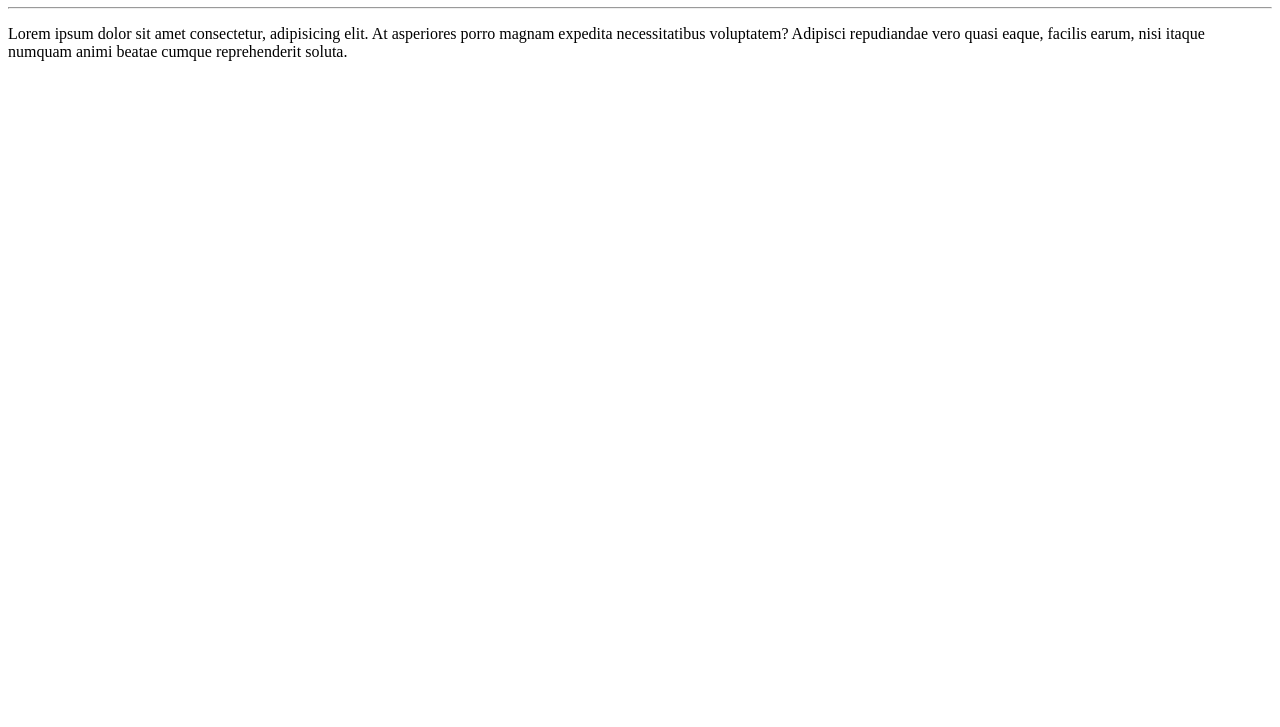
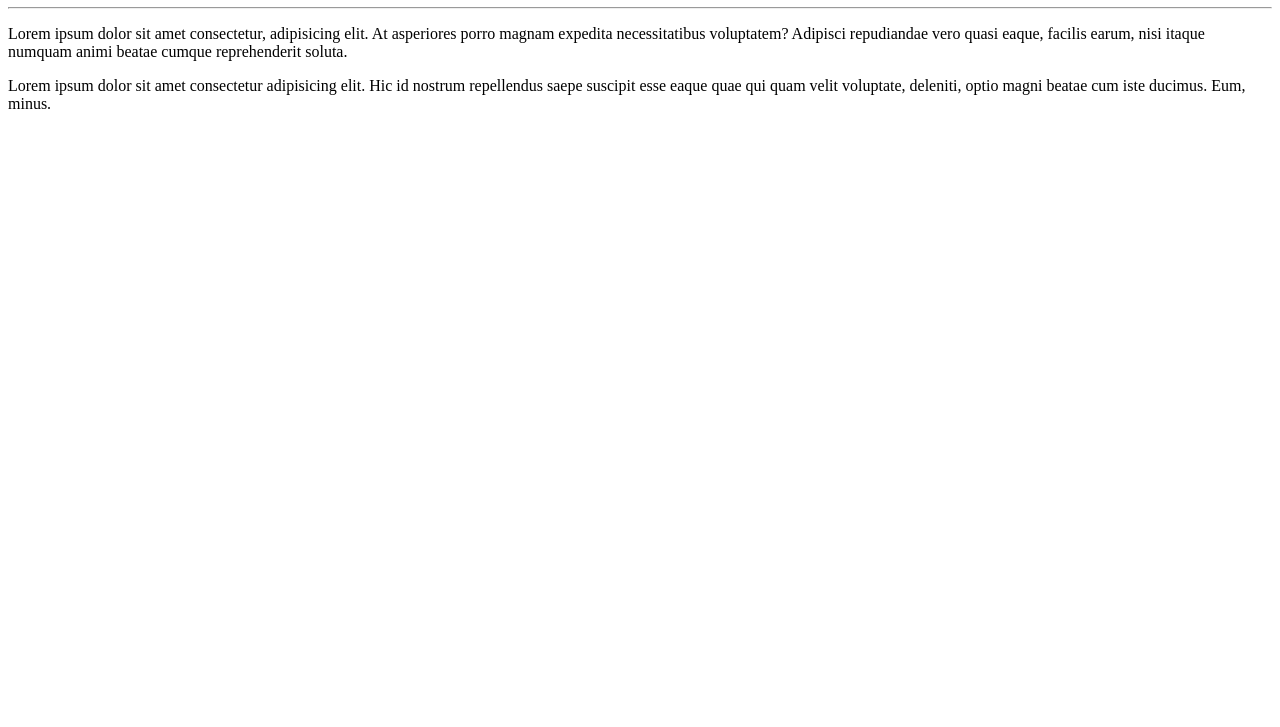
Before and after one commit to willamsdionisio/Ola-Mundo, a plain HTML site: page Site Exemplo/index.html in a window 1280 px wide. Shown: the part 73-800 px from the top of the page. Drawn offline with Linux system fonts and the light colour scheme.

Commit message:
Adicionei mais um parágrafo

```diff
--- a/Site Exemplo/index.html
+++ b/Site Exemplo/index.html
@@ -10,5 +10,8 @@
     <h1>Olá Mundo!!</h1>
     <hr>
     <p>Lorem ipsum dolor sit amet consectetur, adipisicing elit. At asperiores porro magnam expedita necessitatibus voluptatem? Adipisci repudiandae vero quasi eaque, facilis earum, nisi itaque numquam animi beatae cumque reprehenderit soluta.</p>
+    <p>
+        Lorem ipsum dolor sit amet consectetur adipisicing elit. Hic id nostrum repellendus saepe suscipit esse eaque quae qui quam velit voluptate, deleniti, optio magni beatae cum iste ducimus. Eum, minus.
+    </p>
 </body>
 </html>
```
